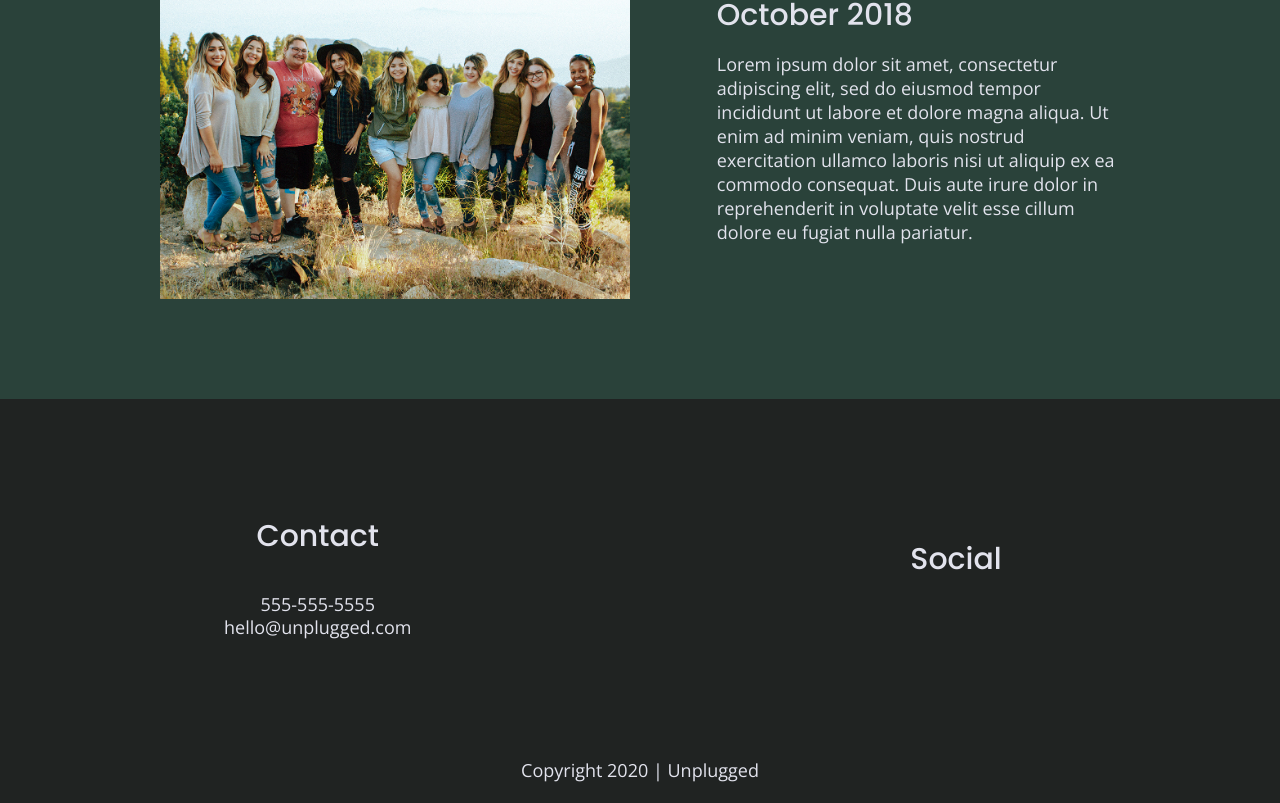
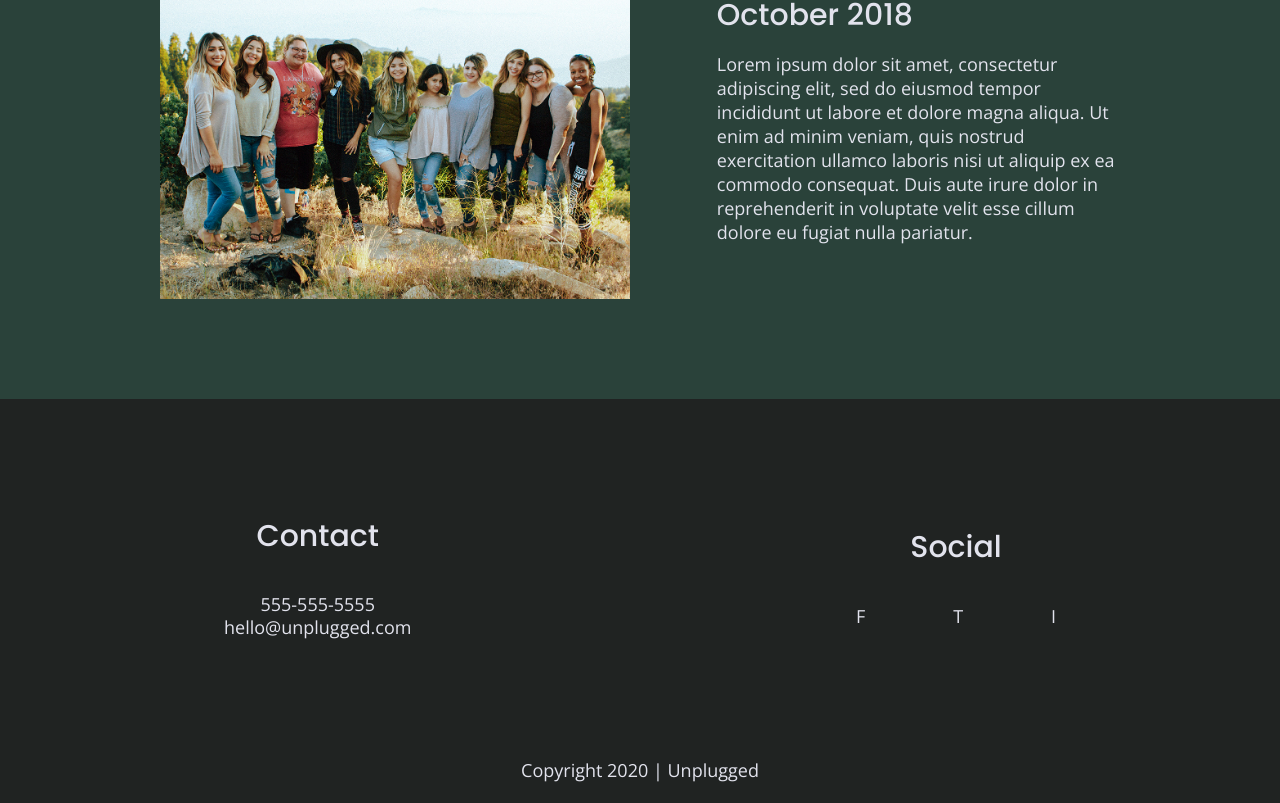
Before and after one commit to Stacy-Riley/unplugged-project-website, a website built with Parcel: page index.html in a window 1280 px wide. Shown: the part 2151-2954 px from the top of the page. Built offline with nearby package versions, Linux system fonts and the light colour scheme.

Commit message:
Made placeholder for social media icons to aid in styling footer section along with div adjustments there

```diff
--- a/index.html
+++ b/index.html
@@ -160,13 +160,13 @@
           <h4>Social</h4>
           <div class="social-icons">
             <p>
-              <a href="https://www.facebook.com/Skillcrush/" target="_blank"></a>
+              <a href="https://www.facebook.com/Skillcrush/" target="_blank">F</a>
             </p>
             <p>
-              <a href="https://twitter.com/Skillcrush" target="_blank"></a>
+              <a href="https://twitter.com/Skillcrush" target="_blank">T</a>
             </p>
             <p>
-              <a href="https://www.instagram.com/skillcrush/" target="_blank"></a>
+              <a href="https://www.instagram.com/skillcrush/" target="_blank">I</a>
             </p>
           </div>
         </div>
```
